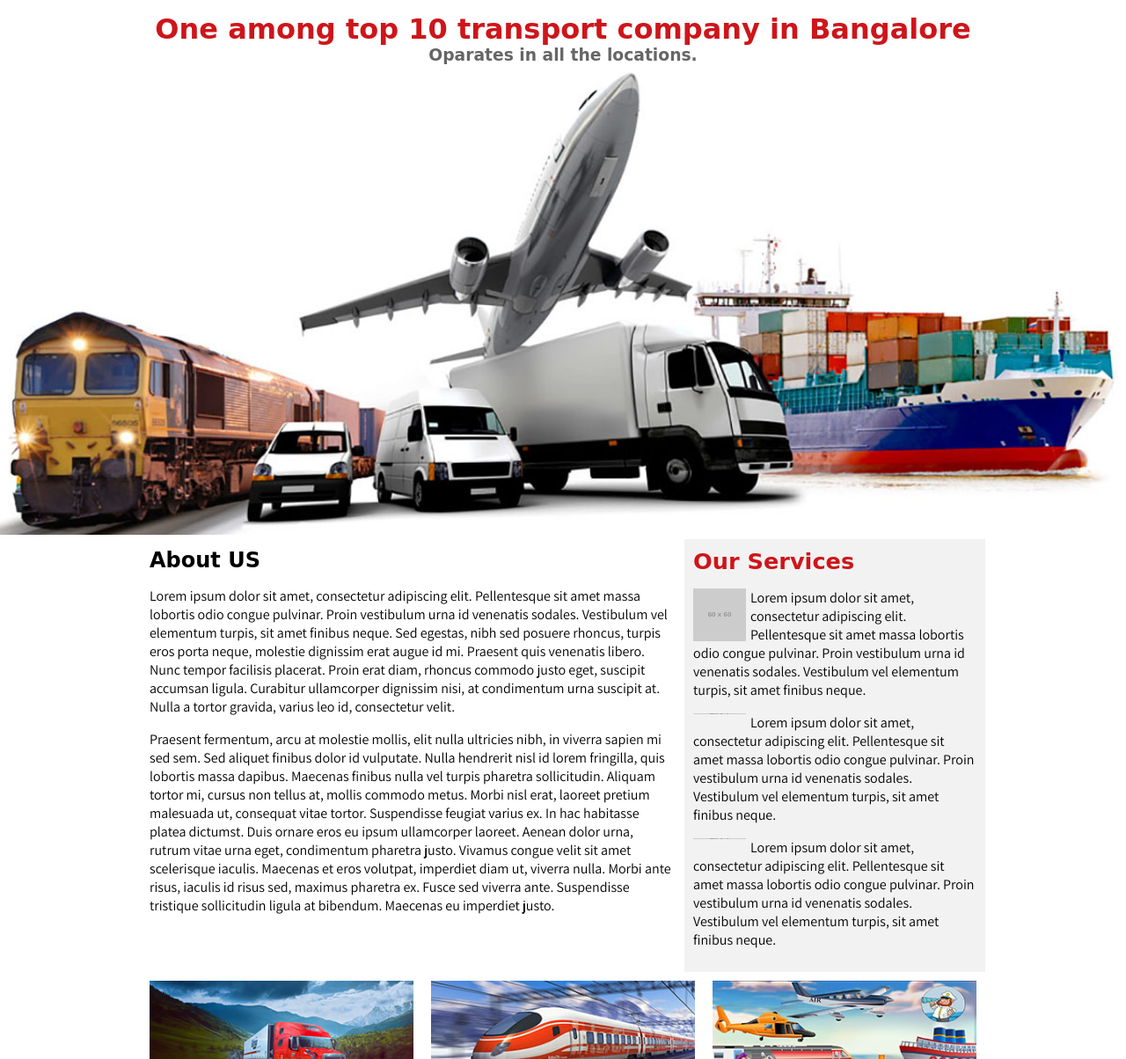
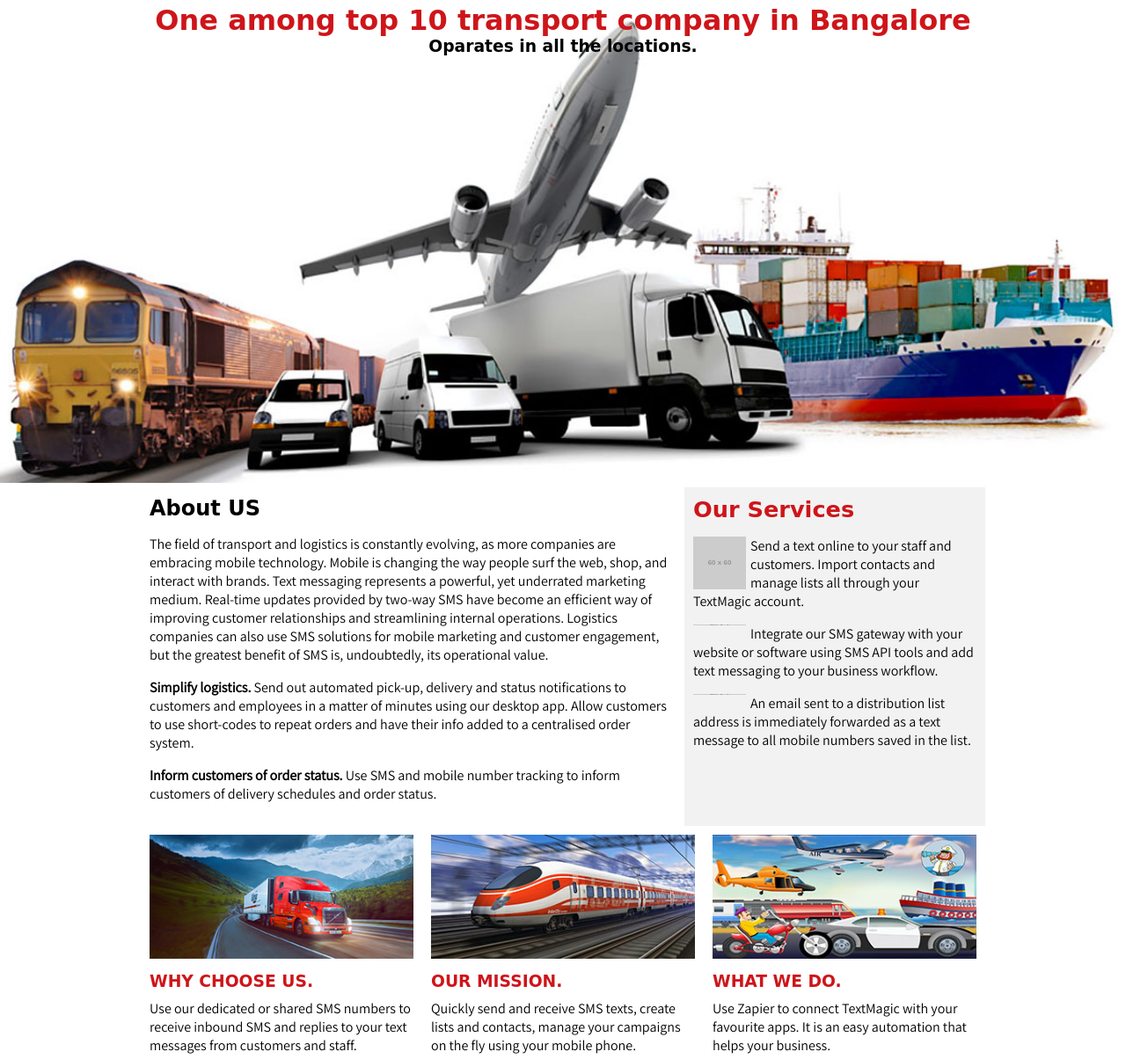
Before and after one commit to Triveni-Gaikwad/stackroute-assignment1, a plain HTML site: page index.html in a window 1280 px wide. Shown: the part 156-1360 px from the top of the page at 88% size. Drawn offline with Linux system fonts and the light colour scheme; placeholder pictures from the web are drawn by us; a web font is replaced by a local one.

Commit message:
Code fixes according to the review comments

```diff
--- a/css/styles.css
+++ b/css/styles.css
@@ -1,6 +1,7 @@
 body, ul, li, h1, h2, h3 {
     padding: 0;
     margin: 0;
+    position: relative;
 }
 
 body {
@@ -22,6 +23,7 @@ header {
     background: #fff;
     top: 0;
     left:0;
+    z-index: 2;
 }
 
 main {
@@ -51,7 +53,7 @@ h2 {
 }
 
 h3 {
-    color: #666;
+    color: #000;
 }
 
 .flex-container {
@@ -90,9 +92,18 @@ header .flex-container {
 
 .hero-section {
     padding-top: 10px;
+    position: relative;
 }
 
 .hero-section img {
+    width: 100%;
+}
+
+.hero-overlay {
+    position: absolute;
+    top: 0;
+    left: 0;
+    text-align: center;
     width: 100%;
 }
 
@@ -103,6 +114,7 @@ article h3 {
 
 .flex-container>article {
     margin: 10px;
+    flex: 33.33%;
 }
 
 footer {
@@ -182,9 +194,22 @@ aside h2 {
 }
 
 @media (max-width: 768px) {
+
+    main {
+        margin-top: 146px;
+    }
     footer .flex-container, main .flex-container {
         flex-direction: column;
         flex: 100%;
+    }
+
+    .hero-overlay {
+        margin-top: 0;
+        background: rgba(0,0,0,0.4);
+    }
+
+    .hero-overlay h3 {
+        color: #fff;
     }
 
     .container {
@@ -199,3 +224,21 @@ aside h2 {
         padding: 10px;
     }
 }
+
+@media (max-width: 360px) {
+    .top-nav li a {
+        font-size: 1em;
+    }
+
+    main {
+        margin-top: 140px;
+    }
+
+    .comp-name {
+        font-size: 1.2em;
+    }
+
+    h2 {
+        font-size: 1.4em;
+    }
+}
--- a/index.html
+++ b/index.html
@@ -36,8 +36,10 @@
     <main>
         <!--START: Hero element-->
         <div class="hero-section text-center">
-            <h2>One among top 10 transport company in Bangalore</h2>
-            <h3>Oparates in all the locations.</h3>
+            <div class="hero-overlay">
+                <h2>One among top 10 transport company in Bangalore</h2>
+                <h3>Oparates in all the locations.</h3>
+            </div>
             <img src="images/main.jpg" alt="transport hero image"/>
         </div>
         <!--END: Hero element-->
@@ -46,8 +48,9 @@
             <!--START: About section-->
             <section>
                 <h1>About US</h1>
-                <p>Lorem ipsum dolor sit amet, consectetur adipiscing elit. Pellentesque sit amet massa lobortis odio congue pulvinar. Proin vestibulum urna id venenatis sodales. Vestibulum vel elementum turpis, sit amet finibus neque. Sed egestas, nibh sed posuere rhoncus, turpis eros porta neque, molestie dignissim erat augue id mi. Praesent quis venenatis libero. Nunc tempor facilisis placerat. Proin erat diam, rhoncus commodo justo eget, suscipit accumsan ligula. Curabitur ullamcorper dignissim nisi, at condimentum urna suscipit at. Nulla a tortor gravida, varius leo id, consectetur velit.</p>
-                <p>Praesent fermentum, arcu at molestie mollis, elit nulla ultricies nibh, in viverra sapien mi sed sem. Sed aliquet finibus dolor id vulputate. Nulla hendrerit nisl id lorem fringilla, quis lobortis massa dapibus. Maecenas finibus nulla vel turpis pharetra sollicitudin. Aliquam tortor mi, cursus non tellus at, mollis commodo metus. Morbi nisl erat, laoreet pretium malesuada ut, consequat vitae tortor. Suspendisse feugiat varius ex. In hac habitasse platea dictumst. Duis ornare eros eu ipsum ullamcorper laoreet. Aenean dolor urna, rutrum vitae urna eget, condimentum pharetra justo. Vivamus congue velit sit amet scelerisque iaculis. Maecenas et eros volutpat, imperdiet diam ut, viverra nulla. Morbi ante risus, iaculis id risus sed, maximus pharetra ex. Fusce sed viverra ante. Suspendisse tristique sollicitudin ligula at bibendum. Maecenas eu imperdiet justo.</p>
+                <p>The field of transport and logistics is constantly evolving, as more companies are embracing mobile technology. Mobile is changing the way people surf the web, shop, and interact with brands. Text messaging represents a powerful, yet underrated marketing medium. Real-time updates provided by two-way SMS have become an efficient way of improving customer relationships and streamlining internal operations. Logistics companies can also use SMS solutions for mobile marketing and customer engagement, but the greatest benefit of SMS is, undoubtedly, its operational value.</p>
+                <p><strong>Simplify logistics.</strong> Send out automated pick-up, delivery and status notifications to customers and employees in a matter of minutes using our desktop app. Allow customers to use short-codes to repeat orders and have their info added to a centralised order system.</p>
+                <p><strong>Inform customers of order status.</strong> Use SMS and mobile number tracking to inform customers of delivery schedules and order status.</p>
             </section>
             <!--END: About section-->
             <!--START: Service section as sidebar-->
@@ -55,15 +58,15 @@
                 <h2>Our Services</h2>
                 <p>
                     <img src="http://via.placeholder.com/60/ce151a/ffffff?text=1" alt="Service name">
-                    Lorem ipsum dolor sit amet, consectetur adipiscing elit. Pellentesque sit amet massa lobortis odio congue pulvinar. Proin vestibulum urna id venenatis sodales. Vestibulum vel elementum turpis, sit amet finibus neque.
+                    Send a text online to your staff and customers. Import contacts and manage lists all through your TextMagic account.
                 </p>
                 <p>
                     <img src="http://via.placeholder.com/60/000000/ffffff?text=2"  alt="Service name">
-                    Lorem ipsum dolor sit amet, consectetur adipiscing elit. Pellentesque sit amet massa lobortis odio congue pulvinar. Proin vestibulum urna id venenatis sodales. Vestibulum vel elementum turpis, sit amet finibus neque.
+                    Integrate our SMS gateway with your website or software using SMS API tools and add text messaging to your business workflow.
                 </p>
                 <p>
                     <img src="http://via.placeholder.com/60/0000FF/ffffff?text=3"  alt="Service name">
-                    Lorem ipsum dolor sit amet, consectetur adipiscing elit. Pellentesque sit amet massa lobortis odio congue pulvinar. Proin vestibulum urna id venenatis sodales. Vestibulum vel elementum turpis, sit amet finibus neque.
+                    An email sent to a distribution list address is immediately forwarded as a text message to all mobile numbers saved in the list.
                 </p>
             </aside>
             <!--END: Service section as sidebar-->
@@ -74,17 +77,17 @@
             <article>
                 <img src="images/service1.png"  alt="Service name"/>
                 <h3>WHY CHOOSE US.</h3>
-                <div>Lorem ipsum dolor sit amet, consectetur adipiscing elit, sed do eiusmod tempor incididunt ut labore et dolore magna aliqua.</div>
+                <div>Use our dedicated or shared SMS numbers to receive inbound SMS and replies to your text messages from customers and staff.</div>
             </article>
             <article>
                 <img src="images/service2.jpg"  alt="Service name"/>
                 <h3>OUR MISSION.</h3>
-                <div>Lorem ipsum dolor sit amet, consectetur adipiscing elit, sed do eiusmod tempor incididunt ut labore et dolore magna aliqua.</div>
+                <div>Quickly send and receive SMS texts, create lists and contacts, manage your campaigns on the fly using your mobile phone.</div>
             </article>
             <article>
                 <img src="images/service3.jpg"  alt="Service name"/>
                 <h3>WHAT WE DO.</h3>
-                <div>Lorem ipsum dolor sit amet, consectetur adipiscing elit, sed do eiusmod tempor incididunt ut labore et dolore magna aliqua.</div>
+                <div>Use Zapier to connect TextMagic with your favourite apps. It is an easy automation that helps your business.</div>
             </article>
         </div>
         <!--END: Articles-->
```
